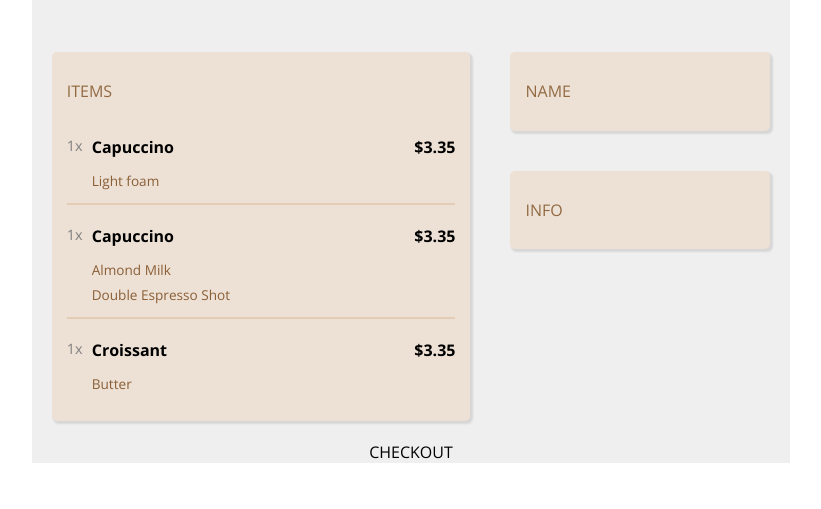
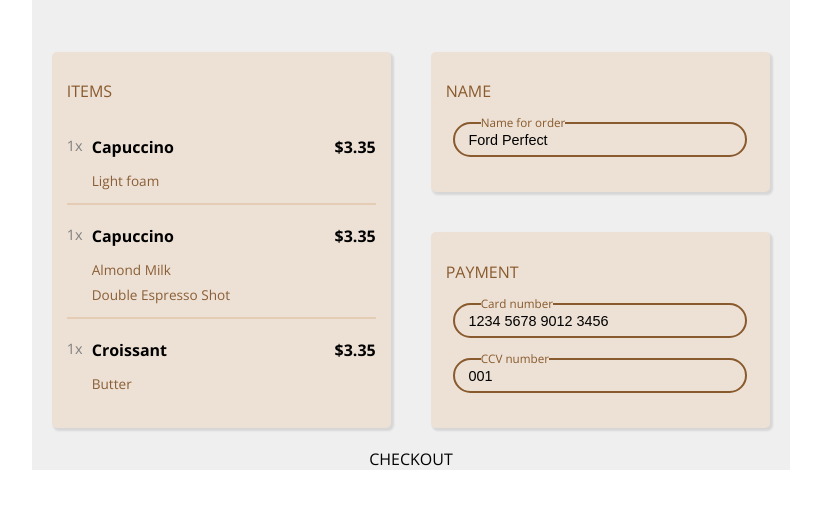
Before and after one commit to dmytro-spivakov/learn-front-end, a plain HTML site: page fm_complete_intro_to_web_dev_v3/coffee_order_page/index.html in a window 1280 px wide. Shown: the part 81-590 px from the top of the page, without its empty margins (229-1050 px from the left). Drawn offline with nearby package versions, Linux system fonts and the light colour scheme.

Commit message:
coffee shop checkout page: finish everything besides the bottom section

```diff
--- a/fm_complete_intro_to_web_dev_v3/coffee_order_page/index.html
+++ b/fm_complete_intro_to_web_dev_v3/coffee_order_page/index.html
@@ -75,12 +75,29 @@
 				<div class="payment-flex">
 					<div class="card-name box">
 						<h2 class="box-header">NAME</h2>
+
+						<div class="input-group">
+							<label class="input-label" for="input-name">Name for
+								order</label>
+							<input id="input-name" class="input" value="Ford Perfect" />
+						</div>
 					</div>
 
 					<div class="card-cc box">
-						<h2 class="box-header">INFO</h2>
+						<h2 class="box-header">PAYMENT</h2>
+
+						<div class="input-group">
+							<label class="input-label" for="input-cc">Card number</label>
+							<input id="input-cc" class="input"
+								value="1234 5678 9012 3456" />
+						</div>
+
+						<div class="input-group">
+							<label class="input-label" for="input-ccv">CCV
+								number</label>
+							<input id="input-ccv" class="input" value="001" />
+						</div>
 					</div>
-				</div>
 			</section>
 
 
--- a/fm_complete_intro_to_web_dev_v3/coffee_order_page/style.css
+++ b/fm_complete_intro_to_web_dev_v3/coffee_order_page/style.css
@@ -72,7 +72,7 @@ body {
 .box-header {
 	font-weight: normal;
 	font-size: 100%;
-	color: #916a43;
+	color: #885a2d;
 }
 
 /* order items section */
@@ -119,9 +119,6 @@ body {
 	font-weight: bold;
 }
 
-
-
-
 /* paymenty section */
 .payment-flex {
 	display: flex;
@@ -139,3 +136,29 @@ body {
 	grid-area: card-info;
 	background-color: #ede0d4;
 }
+
+.input-group {
+	position: relative;
+}
+
+.input-label {
+	color: #885a2d;
+	font-size: 73%;
+	background-color: #ede0d4;
+	position: absolute;
+	top: -7px;
+	left: 35px;
+}
+
+.input {
+	display: block;
+	background-color: inherit;
+	border: 2px solid #885a2d;
+	padding-top: 2px;
+	padding-left: 13px;
+	margin: 20px auto;
+	width: 95%;
+	height: 35px;
+	border-radius: 20px;
+	font-size: 90%;
+}
```
